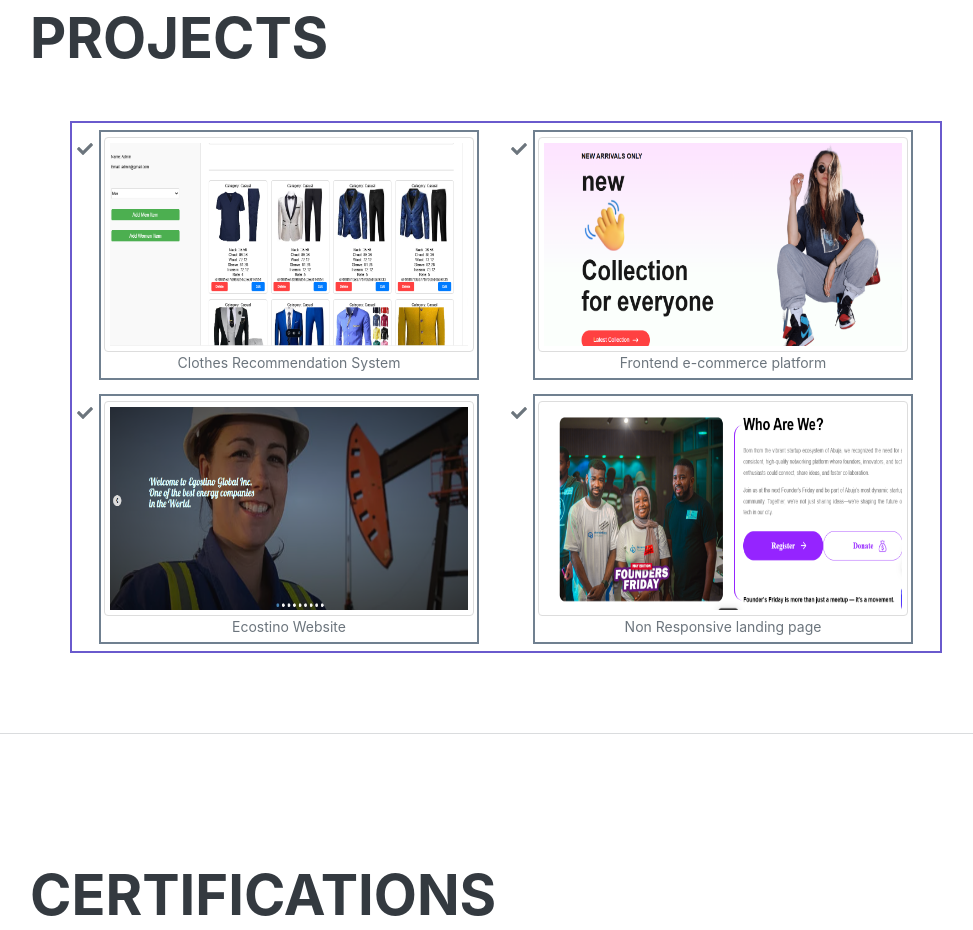
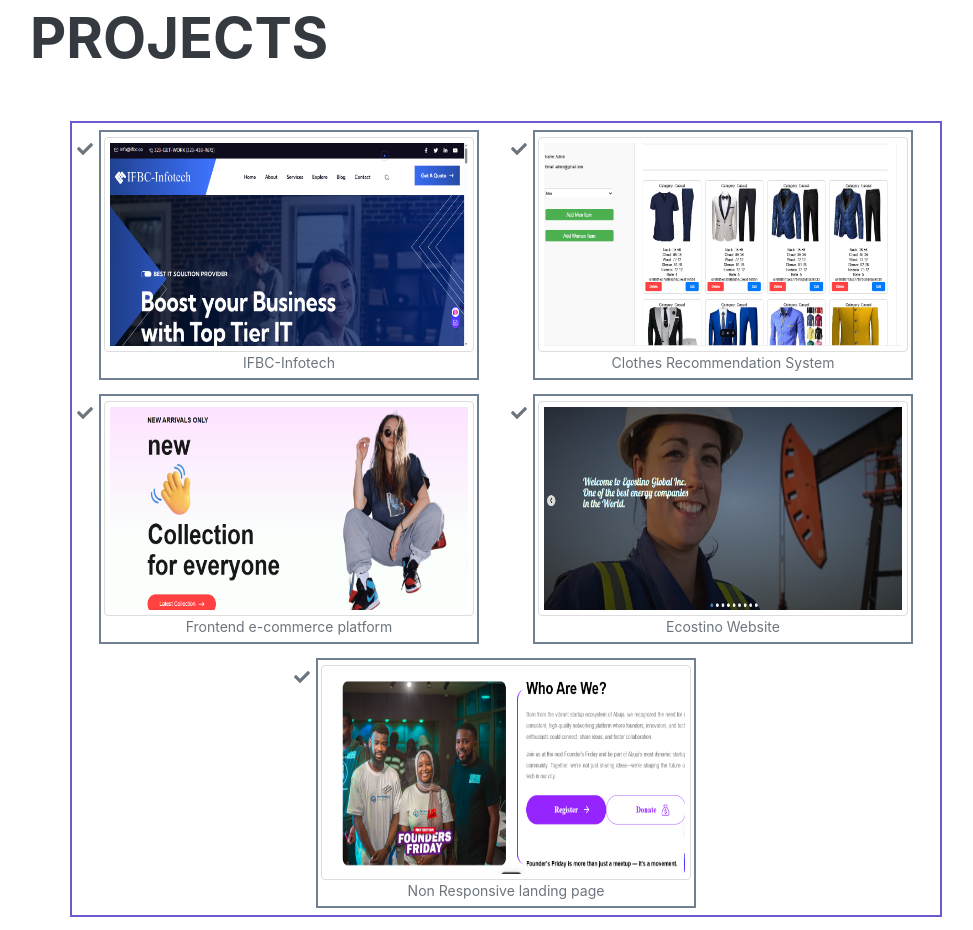
Before and after one commit to Ekemiben/Ekemini-Ben, a plain HTML site: page index.html in a window 1280 px wide. Shown: the part 6660-7590 px from the top of the page, without its empty margins (290-1263 px from the left). Drawn offline with nearby package versions, Linux system fonts and the light colour scheme; no server answers; a web font is replaced by a local one.

Commit message:
New project added

```diff
--- a/index.html
+++ b/index.html
@@ -401,11 +401,19 @@
                     <ul class="fa-ul mb-0 project-card-container">
                         <li class="project-card">
                             <span class="fa-li"><i class="fas fa-check"></i></span>
+                           <a href="https://www.ifbcinfotech.com/" target="_blank" class="img-container">
+                            <img src="./assets/img/IFBCTech.PNG" alt="Ekitech project image" />
+                           </a>
+                           <small>IFBC-Infotech</small>
+                        </li>
+                        <li class="project-card">
+                            <span class="fa-li"><i class="fas fa-check"></i></span>
                            <a href="https://recommender-henna.vercel.app/" target="_blank" class="img-container">
                             <img src="./assets/img/Admin.PNG" alt="Ekitech project image" />
                            </a>
                            <small>Clothes Recommendation System</small>
                         </li>
+
                         <li class="project-card">
                             <span class="fa-li"><i class="fas fa-check"></i></span>
                            <a href="https://system-view-frontend-e-commerce-platform.vercel.app/" target="_blank" class="img-container">
```
Also changed, not shown: assets/img/IFBCTech.PNG (added).
